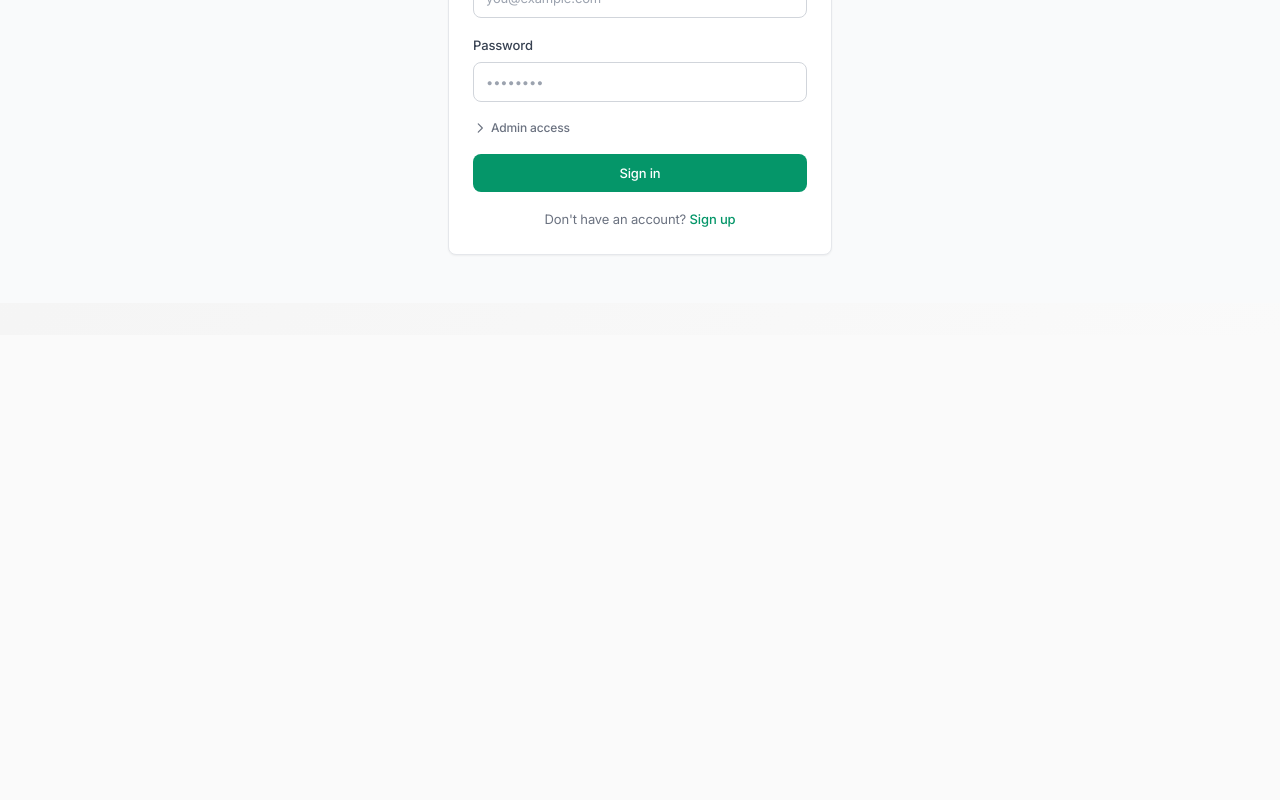
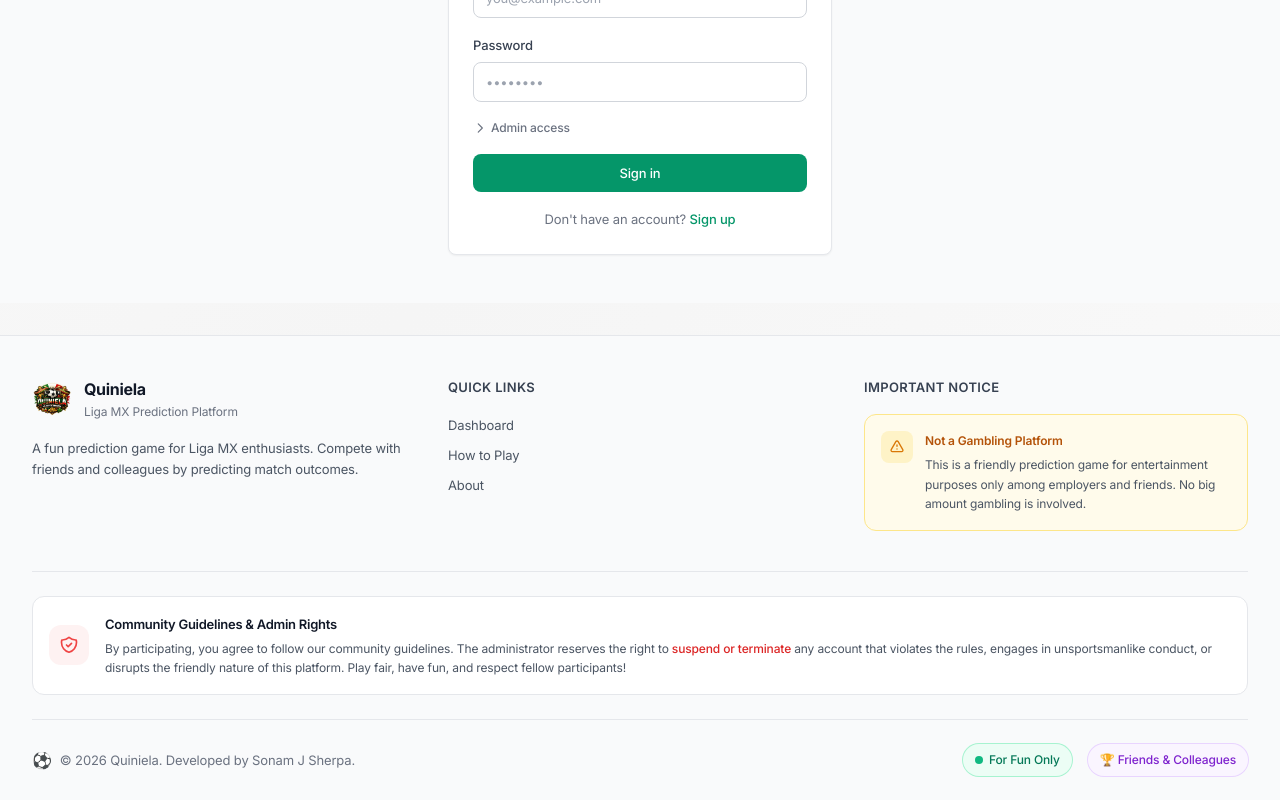
Before and after one commit to sonam-git/quiniela, a React (Vite) app in the folder frontend/: page /login in a window 1280 px wide. Shown: the part 720-1520 px from the top of the page. Before the commit the page ends 1055 px from the top, so only its background shows below. Built offline with nearby package versions, Linux system fonts and the light colour scheme; no server answers; the HTML template or start-up script is replaced by a standard one.

Commit message:
footer added

```diff
--- a/frontend/src/App.jsx
+++ b/frontend/src/App.jsx
@@ -3,6 +3,7 @@ import { Toaster } from 'react-hot-toast'
 import { AuthProvider, useAuth } from './context/AuthContext'
 import { ThemeProvider, useTheme } from './context/ThemeContext'
 import Navbar from './components/Navbar'
+import Footer from './components/Footer'
 import Home from './pages/Home'
 import Login from './pages/Login'
 import Signup from './pages/Signup'
@@ -119,6 +120,7 @@ function AppContent() {
           />
         </Routes>
       </main>
+      <Footer />
       <Toaster
         position="top-right"
         toastOptions={{
--- /dev/null
+++ b/frontend/src/components/Footer.jsx
@@ -0,0 +1,156 @@
+import { Link } from 'react-router-dom'
+import { useTheme } from '../context/ThemeContext'
+
+export default function Footer() {
+  const { isDark } = useTheme()
+  const currentYear = new Date().getFullYear()
+
+  return (
+    <footer className={`border-t ${isDark ? 'bg-dark-900 border-dark-800' : 'bg-gray-50 border-gray-200'}`}>
+      <div className="max-w-7xl mx-auto px-4 sm:px-6 lg:px-8">
+
+        {/* Main Footer Content */}
+        <div className="py-10 grid grid-cols-1 md:grid-cols-3 gap-8">
+
+          {/* Brand Section */}
+          <div className="md:col-span-1">
+            <Link to="/" className="flex items-center gap-3 mb-4">
+              <img
+                src="/quiniela-logo.png"
+                alt="Quiniela Logo"
+                className="h-10 w-10"
+              />
+              <div>
+                <h3 className={`text-lg font-bold ${isDark ? 'text-white' : 'text-gray-900'}`}>
+                  Quiniela
+                </h3>
+                <p className={`text-xs ${isDark ? 'text-dark-400' : 'text-gray-500'}`}>
+                  Liga MX Prediction Platform
+                </p>
+              </div>
+            </Link>
+            <p className={`text-sm leading-relaxed ${isDark ? 'text-dark-400' : 'text-gray-600'}`}>
+              A fun prediction game for Liga MX enthusiasts. Compete with friends and colleagues by predicting match outcomes.
+            </p>
+          </div>
+
+          {/* Quick Links */}
+          <div className="md:col-span-1">
+            <h4 className={`text-sm font-semibold uppercase tracking-wide mb-4 ${isDark ? 'text-dark-300' : 'text-gray-700'}`}>
+              Quick Links
+            </h4>
+            <ul className="space-y-2">
+              <li>
+                <Link
+                  to="/dashboard"
+                  className={`text-sm transition-colors ${isDark ? 'text-dark-400 hover:text-emerald-400' : 'text-gray-600 hover:text-emerald-600'}`}
+                >
+                  Dashboard
+                </Link>
+              </li>
+              <li>
+                <Link
+                  to="/instructions"
+                  className={`text-sm transition-colors ${isDark ? 'text-dark-400 hover:text-emerald-400' : 'text-gray-600 hover:text-emerald-600'}`}
+                >
+                  How to Play
+                </Link>
+              </li>
+              <li>
+                <Link
+                  to="/about"
+                  className={`text-sm transition-colors ${isDark ? 'text-dark-400 hover:text-emerald-400' : 'text-gray-600 hover:text-emerald-600'}`}
+                >
+                  About
+                </Link>
+              </li>
+            </ul>
+          </div>
+
+          {/* Disclaimer Section */}
+          <div className="md:col-span-1">
+            <h4 className={`text-sm font-semibold uppercase tracking-wide mb-4 ${isDark ? 'text-dark-300' : 'text-gray-700'}`}>
+              Important Notice
+            </h4>
+            <div className={`p-4 rounded-xl border ${
+              isDark ? 'bg-amber-500/5 border-amber-500/20' : 'bg-amber-50 border-amber-200'
+            }`}>
+              <div className="flex items-start gap-3">
+                <div className={`flex-shrink-0 w-8 h-8 rounded-lg flex items-center justify-center ${
+                  isDark ? 'bg-amber-500/20' : 'bg-amber-100'
+                }`}>
+                  <svg className={`w-4 h-4 ${isDark ? 'text-amber-400' : 'text-amber-600'}`} fill="none" stroke="currentColor" viewBox="0 0 24 24">
+                    <path strokeLinecap="round" strokeLinejoin="round" strokeWidth={2} d="M12 9v2m0 4h.01m-6.938 4h13.856c1.54 0 2.502-1.667 1.732-3L13.732 4c-.77-1.333-2.694-1.333-3.464 0L3.34 16c-.77 1.333.192 3 1.732 3z" />
+                  </svg>
+                </div>
+                <div>
+                  <p className={`text-xs font-semibold mb-1 ${isDark ? 'text-amber-400' : 'text-amber-700'}`}>
+                    Not a Gambling Platform
+                  </p>
+                  <p className={`text-xs leading-relaxed ${isDark ? 'text-dark-400' : 'text-gray-600'}`}>
+                    This is a friendly prediction game for entertainment purposes only among employers and friends. No big amount gambling is involved.
+                  </p>
+                </div>
+              </div>
+            </div>
+          </div>
+        </div>
+
+        {/* Rules & Admin Notice */}
+        <div className={`py-6 border-t ${isDark ? 'border-dark-800' : 'border-gray-200'}`}>
+          <div className={`p-4 rounded-xl ${isDark ? 'bg-dark-800' : 'bg-white border border-gray-200'}`}>
+            <div className="flex flex-col sm:flex-row items-start sm:items-center gap-4">
+              <div className={`flex-shrink-0 w-10 h-10 rounded-xl flex items-center justify-center ${
+                isDark ? 'bg-red-500/10' : 'bg-red-50'
+              }`}>
+                <svg className={`w-5 h-5 ${isDark ? 'text-red-400' : 'text-red-500'}`} fill="none" stroke="currentColor" viewBox="0 0 24 24">
+                  <path strokeLinecap="round" strokeLinejoin="round" strokeWidth={2} d="M9 12l2 2 4-4m5.618-4.016A11.955 11.955 0 0112 2.944a11.955 11.955 0 01-8.618 3.04A12.02 12.02 0 003 9c0 5.591 3.824 10.29 9 11.622 5.176-1.332 9-6.03 9-11.622 0-1.042-.133-2.052-.382-3.016z" />
+                </svg>
+              </div>
+              <div className="flex-1">
+                <h5 className={`text-sm font-semibold mb-1 ${isDark ? 'text-white' : 'text-gray-900'}`}>
+                  Community Guidelines & Admin Rights
+                </h5>
+                <p className={`text-xs leading-relaxed ${isDark ? 'text-dark-400' : 'text-gray-600'}`}>
+                  By participating, you agree to follow our community guidelines. The administrator reserves the right to
+                  <span className={`font-medium ${isDark ? 'text-red-400' : 'text-red-600'}`}> suspend or terminate </span>
+                  any account that violates the rules, engages in unsportsmanlike conduct, or disrupts the friendly nature of this platform.
+                  Play fair, have fun, and respect fellow participants!
+                </p>
+              </div>
+            </div>
+          </div>
+        </div>
+
+        {/* Bottom Bar */}
+        <div className={`py-6 border-t flex flex-col sm:flex-row items-center justify-between gap-4 ${
+          isDark ? 'border-dark-800' : 'border-gray-200'
+        }`}>
+          <div className="flex items-center gap-2">
+            <span className="text-lg">⚽</span>
+            <p className={`text-sm ${isDark ? 'text-dark-500' : 'text-gray-500'}`}>
+              © {currentYear} Quiniela. Developed by Sonam J Sherpa.
+            </p>
+          </div>
+
+          <div className="flex items-center gap-4">
+            <span className={`inline-flex items-center gap-1.5 px-3 py-1.5 rounded-full text-xs font-medium ${
+              isDark ? 'bg-emerald-500/10 text-emerald-400 ring-1 ring-emerald-500/20' : 'bg-emerald-50 text-emerald-700 ring-1 ring-emerald-200'
+            }`}>
+              <span className="relative flex h-2 w-2">
+                <span className="animate-ping absolute inline-flex h-full w-full rounded-full bg-emerald-400 opacity-75"></span>
+                <span className="relative inline-flex rounded-full h-2 w-2 bg-emerald-500"></span>
+              </span>
+              For Fun Only
+            </span>
+            <span className={`inline-flex items-center gap-1.5 px-3 py-1.5 rounded-full text-xs font-medium ${
+              isDark ? 'bg-purple-500/10 text-purple-400 ring-1 ring-purple-500/20' : 'bg-purple-50 text-purple-700 ring-1 ring-purple-200'
+            }`}>
+              🏆 Friends & Colleagues
+            </span>
+          </div>
+        </div>
+      </div>
+    </footer>
+  )
+}
```
